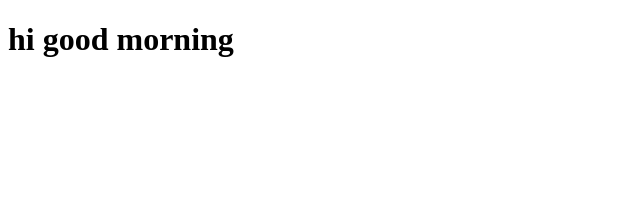
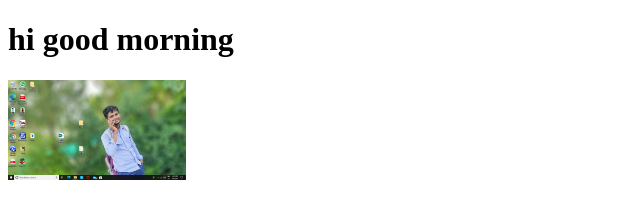
Before and after one commit to datta88/d1-git, a plain HTML site: page index.html in a window 1280 px wide. Shown: the whole page, without its empty margins (0-640 px from the left). Drawn offline with Linux system fonts and the light colour scheme.

Commit message:
added image tag

```diff
--- a/index.html
+++ b/index.html
@@ -5,6 +5,6 @@
 </head>
 <body>
     <h1>hi good morning</h1>
-
+    <img src="Screenshot (1).png" height="100px"/>
 </body>
 </html>
```
Also changed, not shown: Screenshot (1).png (added).
